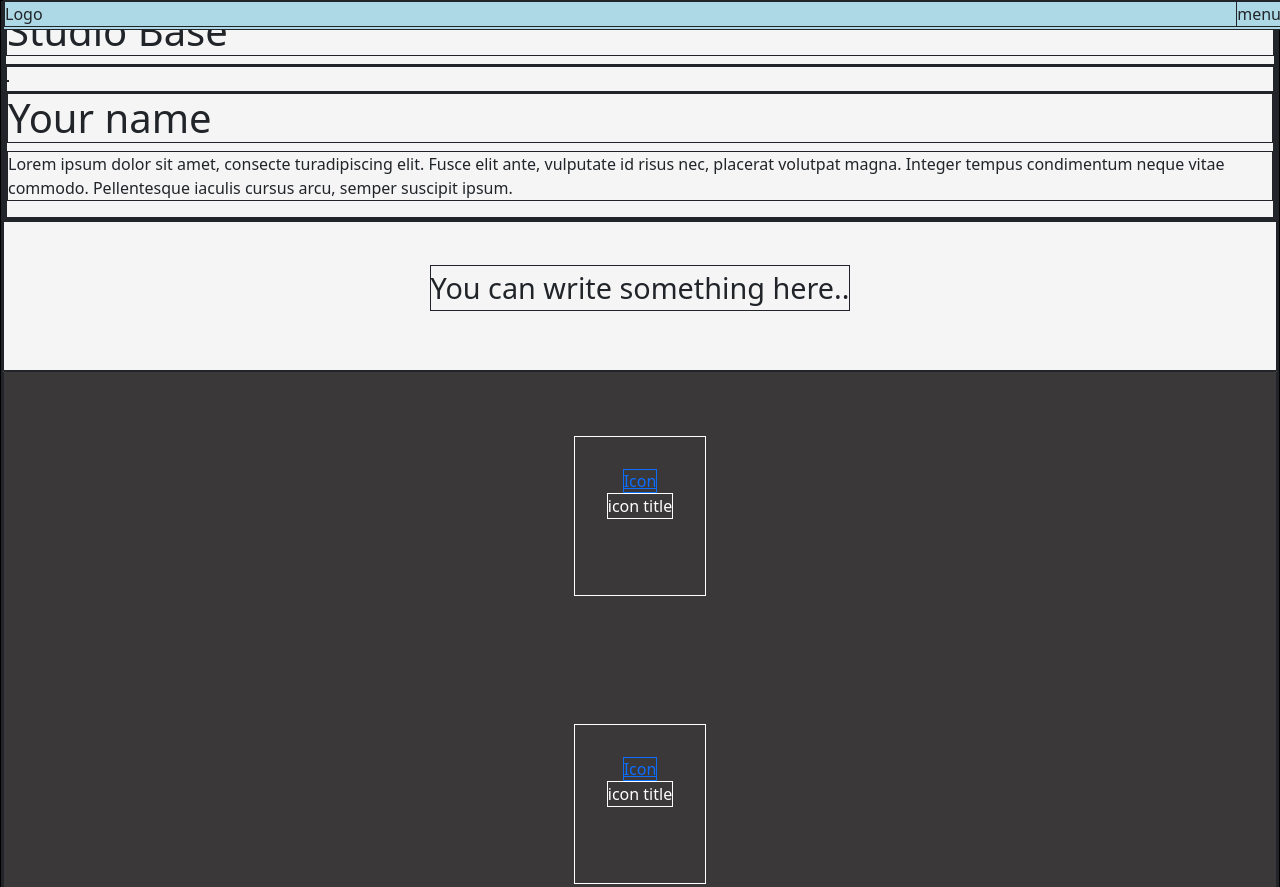
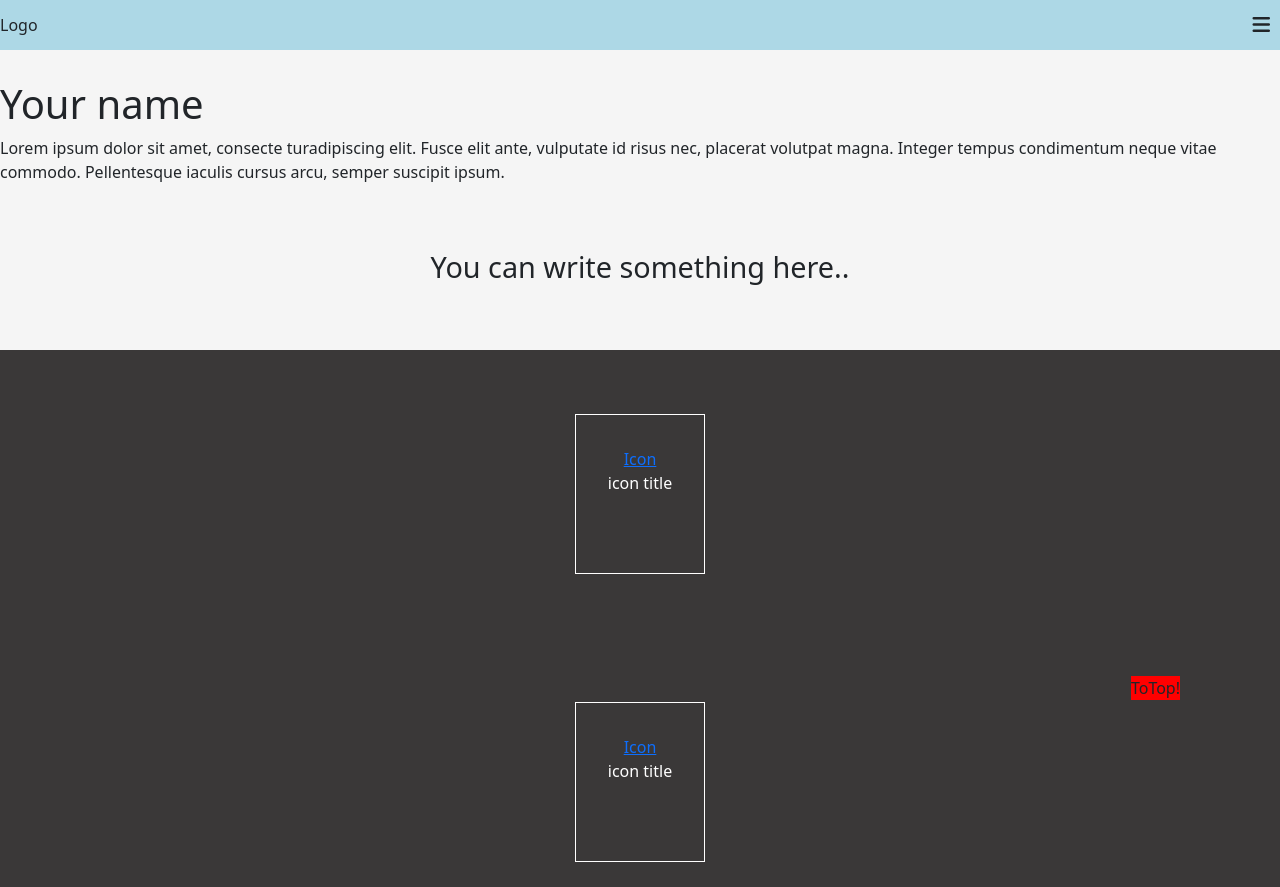
Before and after one commit to DevelopedByBarley/studio-base, a website: page src/views/index.html in a window 1280 px wide. Shown: the top 887 px of the page. Drawn offline with nearby package versions, Linux system fonts and the light colour scheme; files that its build step writes are made by us from their sources.

Commit message:
menu toggler icon and scroll to top function added!

```diff
--- a/src/public/css/style.scss
+++ b/src/public/css/style.scss
@@ -6,8 +6,6 @@ $fontColor: #BFBFBF;
   box-sizing: border-box;
   padding: 0;
   margin: 0;
-  border: 1px solid;
-  ;
 }
 
 body {
@@ -18,17 +16,22 @@ body {
 
     #header {
       background: lightblue;
-      height: 30px;
+      height: 50px;
       position: fixed;
       width: 100%;
       top: 0;
+
+      #logo {
+        position: relative;
+        top: 25%;
+      }
 
       nav {
         background: lightcoral;
         height: 100vh;
         width: 100%;
         position: fixed;
-        top: 30px;
+        top: 50px;
         left: -100%;
         z-index: 100;
         transition: .4s all ease-in-out;
@@ -47,7 +50,9 @@ body {
       #menu-toggler {
         position: absolute;
         top: 0;
-        right: 0;
+        right: 10px;
+        top: 25%;
+
       }
     }
   }
@@ -60,6 +65,13 @@ body {
     text-align: center;
     height: 150px;
     font-size: 1.8rem;
+  }
+
+  #toTop {
+    position: fixed;
+    bottom: 100px;
+    right: 100px;
+    background: red;
   }
 
   @media(max-width: 750px) {
--- a/src/views/index.html
+++ b/src/views/index.html
@@ -7,6 +7,7 @@
   <meta name="viewport" content="width=device-width, initial-scale=1.0">
   <link href="https://cdn.jsdelivr.net/npm/bootstrap@5.0.2/dist/css/bootstrap.min.css" rel="stylesheet"
     integrity="sha384-EVSTQN3/azprG1Anm3QDgpJLIm9Nao0Yz1ztcQTwFspd3yD65VohhpuuCOmLASjC" crossorigin="anonymous">
+  <link rel="stylesheet" href="https://cdnjs.cloudflare.com/ajax/libs/font-awesome/6.1.1/css/all.min.css">
   <link rel="stylesheet" href="css/style.css">
   <title>Document</title>
 </head>
@@ -14,14 +15,14 @@
 <body>
   <div id="container">
     <div id="header">
-      <p class="logo">Logo</p>
+      <p id="logo">Logo</p>
       <nav id="nav">
         <a href="#about-me" class="nav_link">About me</a>
         <a href="" class="nav_link">Portfolio</a>
         <a href="" class="nav_link">Reviews</a>
         <a href="" class="nav_link">Contact</a>
       </nav>
-      <div id="menu-toggler">menu</div>
+      <div id="menu-toggler"><i class="fa fa-solid fa-bars fa-lg"></i></div>
     </div>
     <div id="headline">
       <div id="headline-inner-container">
@@ -67,7 +68,7 @@
     </div>
     <div id="about-me">
       <div id="about-me-img">
-        <img  src="images/_DSC3514.JPG" alt="">
+        <img src="images/_DSC3514.JPG" alt="">
       </div>
       <div id="about-me-title">
         <h1>About me</h1>
@@ -86,7 +87,8 @@
 
   </div>
 
-  <script src="js/app.js"></script>
+  <div id="toTop">ToTop!</div>
+  <script src="js/navigation.js"></script>
 </body>
 
 </html>
```
Also changed, not shown: src/public/js/navigation.js (renamed from src/public/js/app.js, +12 -1 lines), src/public/css/style.css, 1 other file.
